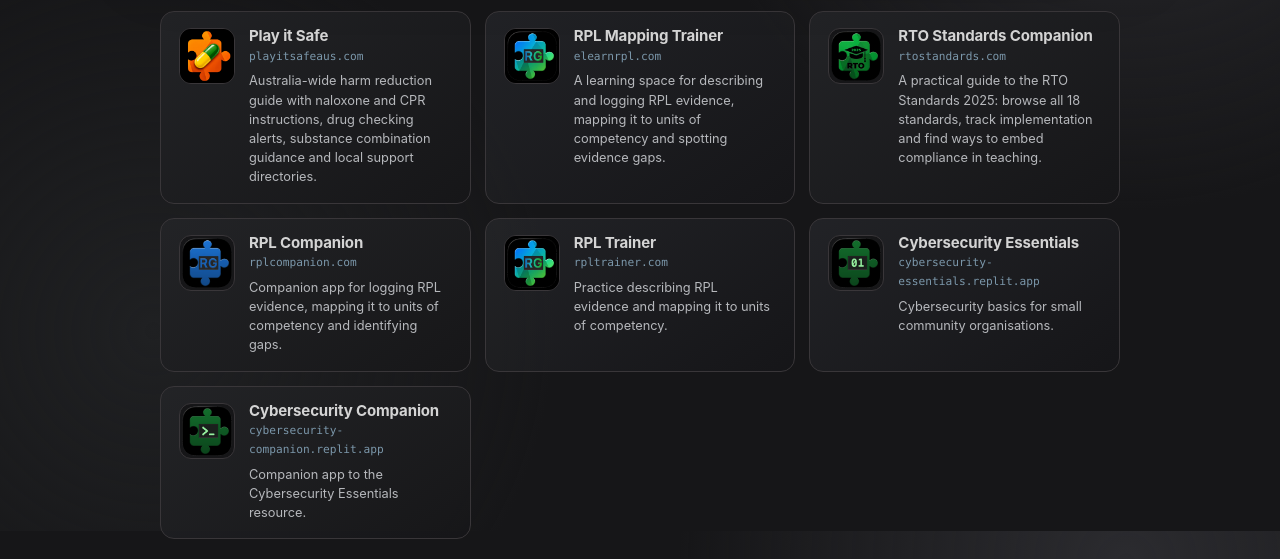
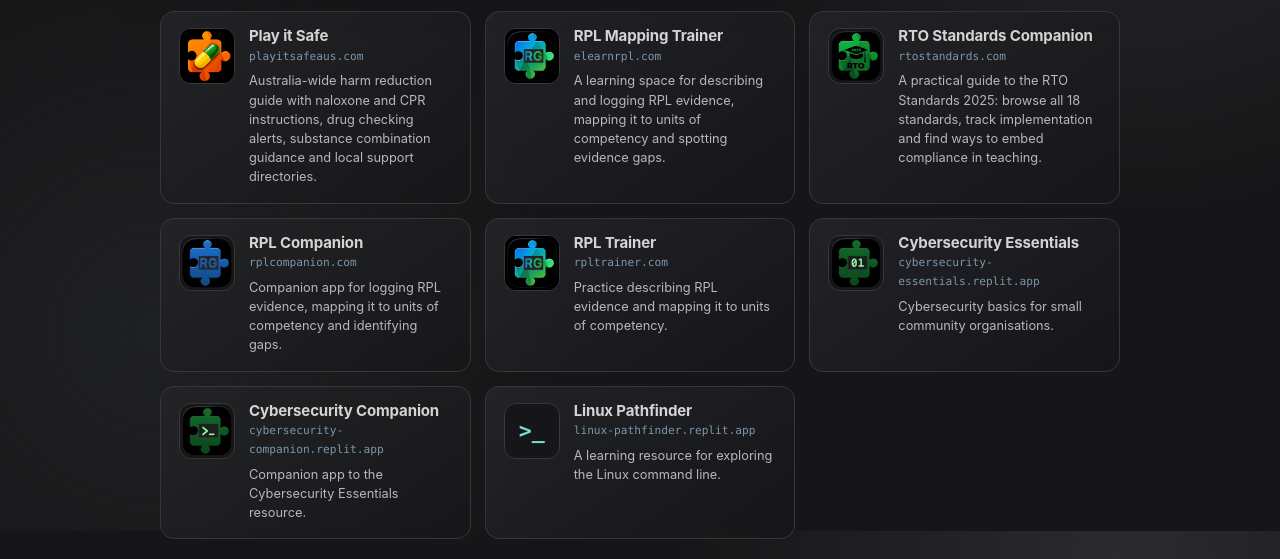
Before and after one commit to stuanderson415-coder/vocational-dev, a plain HTML site: page projects.html in a window 1280 px wide. Shown: the part 269-828 px from the top of the page. Drawn offline with Linux system fonts and the light colour scheme.

Commit message:
new proj

```diff
--- a/projects.html
+++ b/projects.html
@@ -36,6 +36,10 @@
     <img src="icons/cyber-companion.png" alt="" width="56" height="56">
     <div><h3>Cybersecurity Companion</h3><span class="addr">cybersecurity-companion.replit.app</span>
     <p>Companion app to the Cybersecurity Essentials resource.</p></div></a>
+  <a class="project card" href="https://linux-pathfinder.replit.app/" target="_blank" rel="noopener">
+    <span class="project-terminal-icon" aria-hidden="true">&gt;_</span>
+    <div><h3>Linux Pathfinder</h3><span class="addr">linux-pathfinder.replit.app</span>
+    <p>A learning resource for exploring the Linux command line.</p></div></a>
 </div>
 </main>
 <script src="app.js"></script></body></html>
--- a/style.css
+++ b/style.css
@@ -88,7 +88,8 @@ code{font-family:var(--codeFont);font-size:.8em;background:#161618;border:1px so
 .projects{display:grid;grid-template-columns:repeat(auto-fill,minmax(300px,1fr));gap:14px}
 .project{display:flex;gap:14px;align-items:flex-start;margin:0;transition:border-color .15s,transform .15s}
 .project:hover{border-color:var(--violet);transform:translateY(-2px)}
-.project img{width:56px;height:56px;border-radius:12px;flex:none;border:1px solid var(--line);background:#161618}
+.project :is(img,.project-terminal-icon){width:56px;height:56px;border-radius:12px;flex:none;border:1px solid var(--line);background:#161618}
+.project-terminal-icon{display:grid;place-items:center;color:#73dfd4;font:700 1.35rem/1 var(--codeFont)}
 .project h3{margin:0 0 2px;color:var(--text)}
 .project p{margin:6px 0 0;color:var(--soft);font-size:.8rem}
 .addr{color:var(--violet);font-family:var(--codeFont);font-size:.7rem}
```
